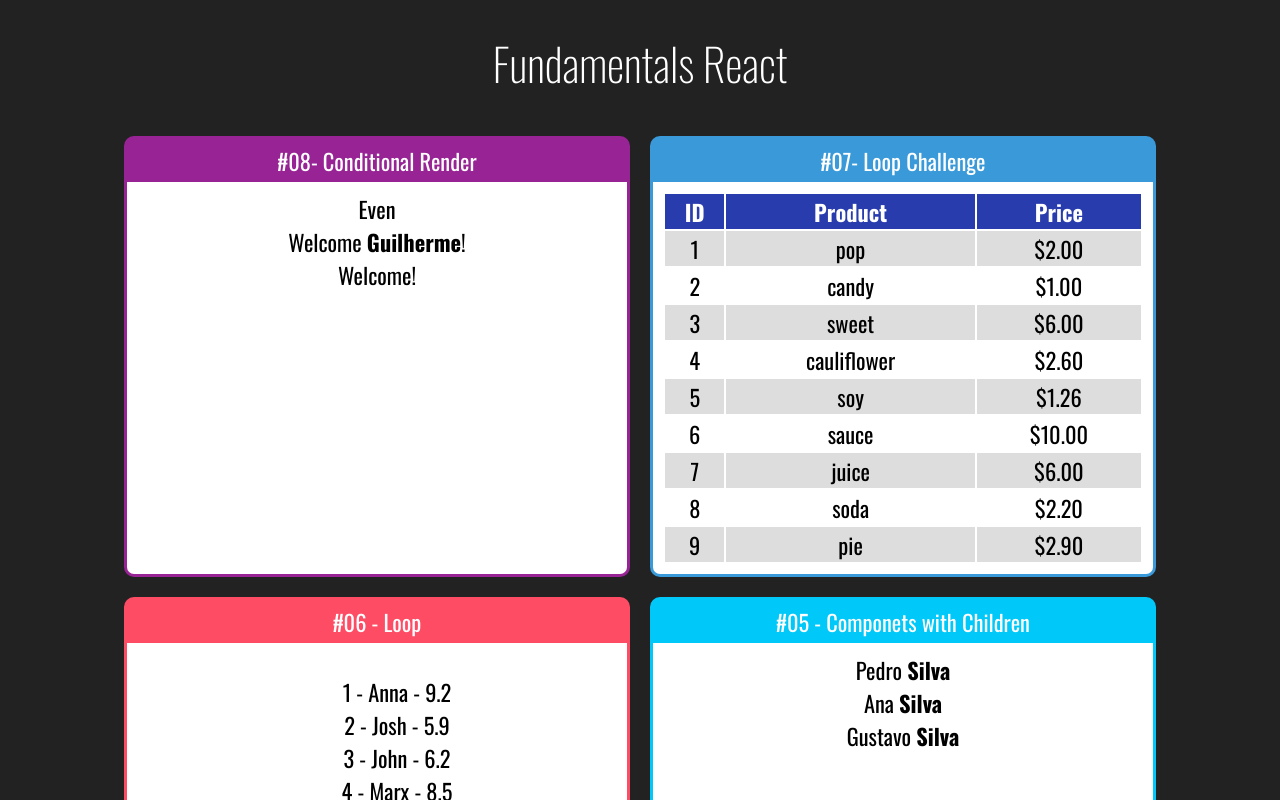
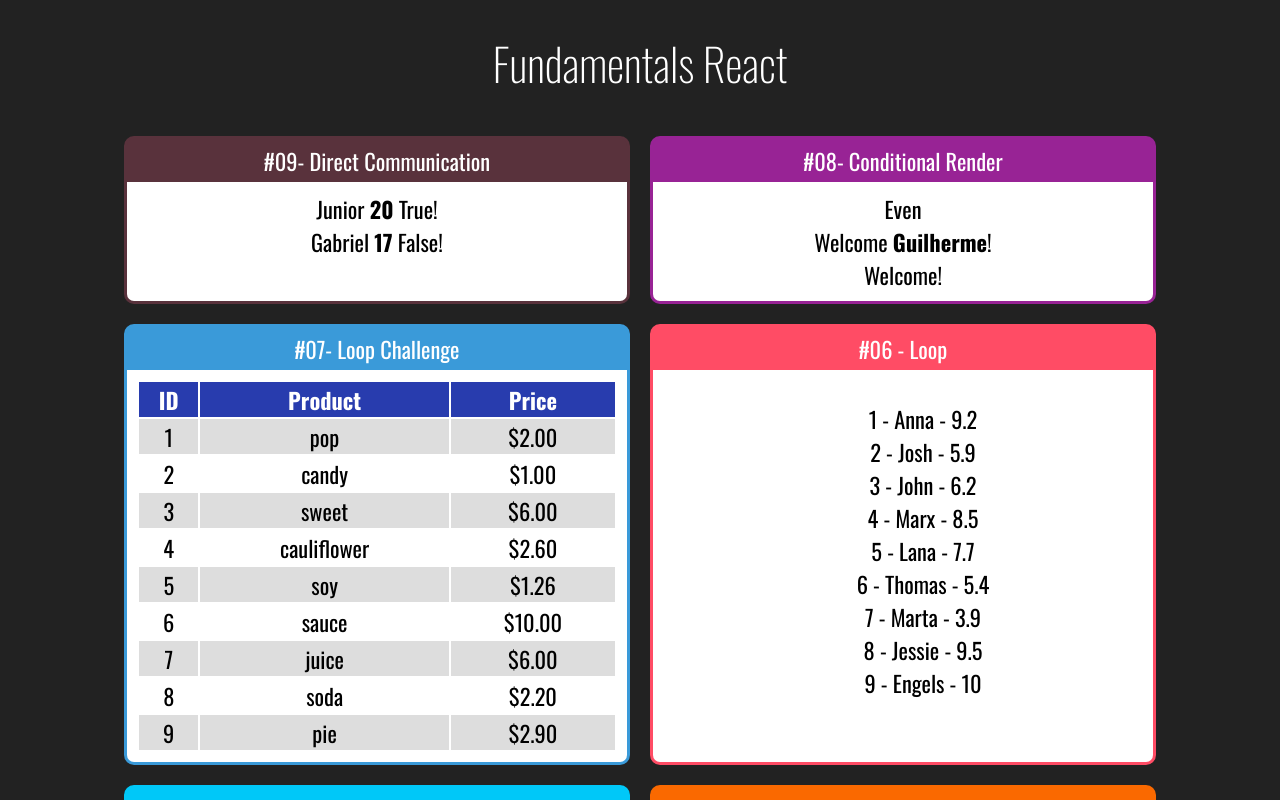
Before and after one commit to gsabreu/react, a React (Create React App) app in the folder udemy-coder/fundamentals-react/: page / in a window 1280 px wide. Shown: the top 800 px of the page. Built offline with nearby package versions, Linux system fonts and the light colour scheme.

Commit message:
Direct communication

```diff
--- a/udemy-coder/fundamentals-react/src/App.jsx
+++ b/udemy-coder/fundamentals-react/src/App.jsx
@@ -1,6 +1,7 @@
 import "./App.css";
 import React from "react";
 
+import MainDirect from "./communication/MainDirect";
 import UserInfo from "./components/conditional/UserInfo";
 import EvenOrOdd from "./components/conditional/EvenOrOdd";
 import ProductsTable from "./components/loop/ProductsTable";
@@ -19,6 +20,10 @@ export default () => {
             <h1>Fundamentals React</h1>
 
             <div className="Cards">
+
+                <Card title="#09- Direct Communication" color="#59323C">
+                    <MainDirect></MainDirect>
+                </Card>
 
                 <Card title="#08- Conditional Render" color="#982395">
                     <EvenOrOdd number={20}></EvenOrOdd>
--- /dev/null
+++ b/udemy-coder/fundamentals-react/src/communication/ChildDirect.jsx
@@ -0,0 +1,11 @@
+import React from "react";
+
+export default props => {
+    return (
+        <div>
+            <span>{props.name} </span>
+            <span><strong>{props.age}</strong> </span>
+            <span>{props.nerd ? "True" : "False"}!</span>
+        </div>
+    )
+}
--- /dev/null
+++ b/udemy-coder/fundamentals-react/src/communication/MainDirect.jsx
@@ -0,0 +1,11 @@
+import React from "react";
+import ChildDirect from "./ChildDirect";
+
+export default props => {
+    return (
+        <div>
+            <ChildDirect name ="Junior" age ={20} nerd={true}> </ChildDirect>
+            <ChildDirect name ="Gabriel" age ={17} nerd={false}> </ChildDirect>
+        </div>
+    )
+}
```
